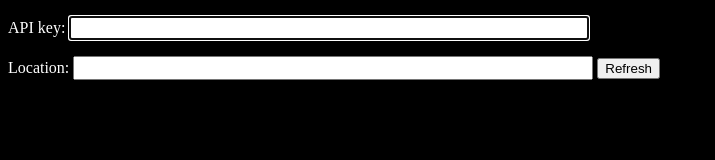
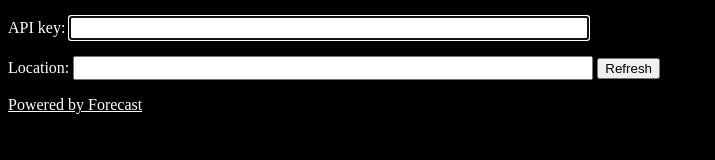
Before and after one commit to bjb568/fcast, a website: page forecast.html in a window 1280 px wide. Shown: the whole page, without its empty margins (0-715 px from the left). Drawn offline with Linux system fonts and the light colour scheme.

Commit message:
Add "powered by forecast"

```diff
--- a/forecast.css
+++ b/forecast.css
@@ -78,3 +78,10 @@ h1, h2 {
 #hourly path, #daily path { fill: none }
 line { stroke: #fff }
 ellipse, text, line { pointer-events: none }
+a {
+	color: #fff;
+	transition: color 0.1s;
+}
+a:visited { color: #ccc; }
+a:hover { color: #4ee }
+a:active { color: #faa }
--- a/forecast.html
+++ b/forecast.html
@@ -8,6 +8,7 @@
 	<body>
 		<p><label for="api-key">API key: <input id="api-key" type="text" /></label></p>
 		<p><label for="location">Location: <input id="location" type="text" /></label> <button id="refresh-location">Refresh</button></p>
+		<p><a href="http://forecast.io/">Powered by Forecast</a></p>
 		<script src="forecast.js"></script>
 	</body>
 </html>
```
